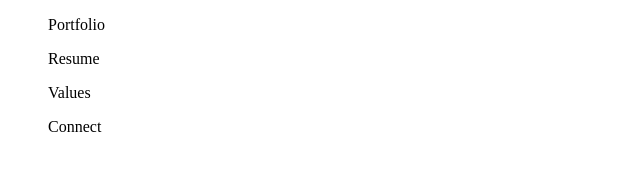
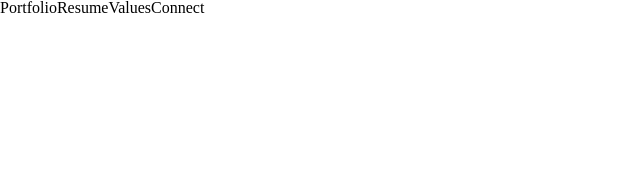
Before and after one commit to taylorjohnson141/Portfolio-site-tj, a plain HTML site: page index.html in a window 1280 px wide. Shown: the whole page, without its empty margins (0-640 px from the left). Drawn offline with Linux system fonts and the light colour scheme.

Commit message:
Add css reset

```diff
--- a/index.html
+++ b/index.html
@@ -11,10 +11,10 @@
 
   </header>
   <nav class="nav-bar">
-    <ul>Portfolio</ul>
-    <ul>Resume</ul>
-    <ul>Values</ul>
-    <ul>Connect</ul>
+    <ul class ='nav-contents'>Portfolio</ul>
+    <ul class ='nav-contents'>Resume</ul>
+    <ul class ='nav-contents'>Values</ul>
+    <ul class ='nav-contents'>Connect</ul>
   </nav>
 </body>
 </html>
--- a/styles.css
+++ b/styles.css
@@ -0,0 +1,58 @@
+/* http://meyerweb.com/eric/tools/css/reset/
+   v2.0 | 20110126
+   License: none (public domain)
+*/
+
+html, body, div, span, applet, object, iframe,
+h1, h2, h3, h4, h5, h6, p, blockquote, pre,
+a, abbr, acronym, address, big, cite, code,
+del, dfn, em, img, ins, kbd, q, s, samp,
+small, strike, strong, sub, sup, tt, var,
+b, u, i, center,
+dl, dt, dd, ol, ul, li,
+fieldset, form, label, legend,
+table, caption, tbody, tfoot, thead, tr, th, td,
+article, aside, canvas, details, embed,
+figure, figcaption, footer, header, hgroup,
+menu, nav, output, ruby, section, summary,
+time, mark, audio, video {
+	margin: 0;
+	padding: 0;
+	border: 0;
+	font-size: 100%;
+	font: inherit;
+	vertical-align: baseline;
+}
+/* HTML5 display-role reset for older browsers */
+article, aside, details, figcaption, figure,
+footer, header, hgroup, menu, nav, section {
+	display: block;
+}
+body {
+	line-height: 1;
+}
+ol, ul {
+	list-style: none;
+}
+blockquote, q {
+	quotes: none;
+}
+blockquote:before, blockquote:after,
+q:before, q:after {
+	content: '';
+	content: none;
+}
+table {
+	border-collapse: collapse;
+	border-spacing: 0;
+}
+.nav-bar{
+  width: 100vh;
+  display: inline-flex;
+}
+ul{
+  display: flex;
+}
+.nav-contents{
+  align-content: space-around;
+}
```
